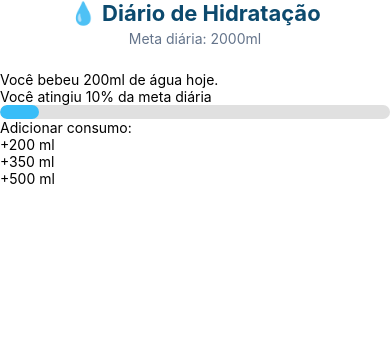
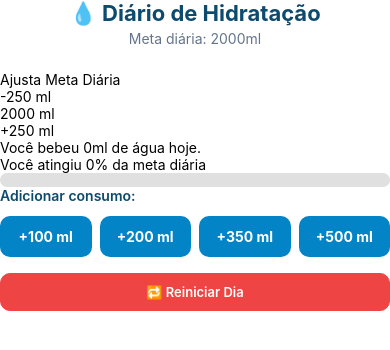
Before and after one commit to PietrogSouza/diario-hidratacao, a React Native app: screen / in a window 390 px wide. Shown: the top 350 px of the page. Built offline with nearby package versions, Linux system fonts and the light colour scheme.

Commit message:
feat: Criando botões para modificar a meta

```diff
--- a/App.jsx
+++ b/App.jsx
@@ -8,10 +8,29 @@ import { COLORS } from './src/constants/colors';
 import Header from './src/components/Header';
 import WaterProgress from './src/components/WaterProgress';
 import ActionButtons from './src/components/ActionButtons';
+import MetaButtons from './src/components/MetaButtons';
 
 export default function App() {
-  const META = 2000; // Meta diária em ml
   const [consumed, setConsumed] = useState(0);
+  const [meta, setMeta] = useState(2000);
+
+  const handleAddWater = (amount) => {
+    setConsumed(consumed + amount)
+  }
+
+  const handleReset = () => {
+    setConsumed(0)
+  }
+
+  const handleAddMeta = (amount) => {
+    setMeta(meta + amount)
+  }
+
+  const handleRemMeta = (amount) => {
+    setMeta(Math.max(0, meta - amount))
+  }
+
+
 
   return (
     <SafeAreaProvider>
@@ -19,9 +38,16 @@ export default function App() {
         <StatusBar barStyle={'auto'} />
         <View>
 
-          <Header META={META} />
-          <WaterProgress consumed={200} meta={META} />
-          <ActionButtons setConsumed={setConsumed} />
+          <Header META={meta} />
+          <MetaButtons
+          META = {meta}
+          addMeta={handleAddMeta}
+          remMeta={handleRemMeta} />
+          <WaterProgress consumed={consumed} meta={meta} />
+          <ActionButtons
+          onAdd={handleAddWater}
+          onReset={handleReset}
+          />
 
         </View>
       </SafeAreaView>
@@ -29,3 +55,16 @@ export default function App() {
   );
 
 }
+
+
+const styles = StyleSheet.create({
+  container: {
+    flex: 1,
+    backgroundColor: COLORS.background,
+  },
+  content: {
+    flex: 1,
+    padding: 24,
+    alignItems: 'center',
+  },
+});
--- a/src/components/ActionButtons.jsx
+++ b/src/components/ActionButtons.jsx
@@ -1,17 +1,84 @@
-import { View, Text, Pressable } from 'react-native';
+import { View, Text, Pressable, StyleSheet } from 'react-native';
+import { COLORS } from '../constants/colors';
 
 
-export default function ActionButtons(){
+export default function ActionButtons({ onAdd, onReset}){
     return(
-      <View>
-        <Text>Adicionar consumo:</Text>
+      <View style={styles.container}>
+        <Text style={styles.label}>Adicionar consumo:</Text>
 
-        <Pressable><Text>+200 ml</Text></Pressable>
+        <View style={styles.buttonRow}>
 
-        <Pressable><Text>+350 ml</Text></Pressable>
+          {/* Adiciona 100 ml */}
+          <Pressable style={styles.button} onPress={() => onAdd(100)}>
+            <Text style={styles.buttonText}>+100 ml</Text>
+          </Pressable>
 
-        <Pressable><Text>+500 ml</Text></Pressable>
+          {/* Adiciona 200 ml */}
+          <Pressable style={styles.button} onPress={() => onAdd(200)}>
+            <Text style={styles.buttonText}>+200 ml</Text>
+          </Pressable>
+
+          {/* Adiciona 350 ml */}
+          <Pressable style={styles.button} onPress={() => onAdd(350)}>
+            <Text style={styles.buttonText}>+350 ml</Text>
+          </Pressable>
+
+          {/* Adiciona 500 ml */}
+          <Pressable style={styles.button} onPress={() => onAdd(500)}>
+            <Text style={styles.buttonText}>+500 ml</Text>
+          </Pressable>
+
+        </View>
+
+        {/* Reiniciar a contagem */}
+        <Pressable style={styles.resetButton} onPress={() => onReset()}>
+          <Text style={styles.resetButtonText}>🔁 Reiniciar Dia</Text>
+        </Pressable>
 
       </View>
     )
 }
+
+const styles = StyleSheet.create({
+  container: {
+    width: '100%',
+  },
+  label: {
+    fontSize: 14,
+    fontWeight: '600',
+    color: COLORS.textMain,
+    marginBottom: 12,
+  },
+  buttonRow: {
+    flexDirection: 'row',
+    justifyContent: 'space-between',
+    gap: 8,
+    marginBottom: 16,
+  },
+  button: {
+    flex: 1,
+    backgroundColor: COLORS.primary,
+    paddingVertical: 12,
+    borderRadius: 10,
+    alignItems: 'center',
+  },
+  buttonText: {
+    color: COLORS.white,
+    fontWeight: 'bold',
+    fontSize: 14,
+  },
+  resetButton: {
+    backgroundColor: COLORS.danger,
+    borderWidth: 1,
+    borderColor: COLORS.danger,
+    paddingVertical: 10,
+    borderRadius: 10,
+    alignItems: 'center',
+  },
+  resetButtonText: {
+    color: COLORS.cardBg,
+    fontWeight: '600',
+    fontSize: 13,
+  },
+});
--- /dev/null
+++ b/src/components/MetaButtons.jsx
@@ -0,0 +1,17 @@
+import { View, Text, Pressable, StyleSheet } from "react-native";
+import { COLORS } from "../constants/colors";
+
+
+export default function MetaButtons({META, addMeta, remMeta}){
+    return(
+        <View>
+            <Text>Ajusta Meta Diária</Text>
+            <View>
+                <Pressable onPress={() => remMeta(250)}><Text>-250 ml</Text></Pressable>
+                <Text>{META} ml</Text>
+                <Pressable onPress={() => addMeta(250)}><Text>+250 ml</Text></Pressable>
+            </View>
+        </View>
+    )
+
+}
```
Also changed, not shown: app-ivo-v2.PNG (added).
